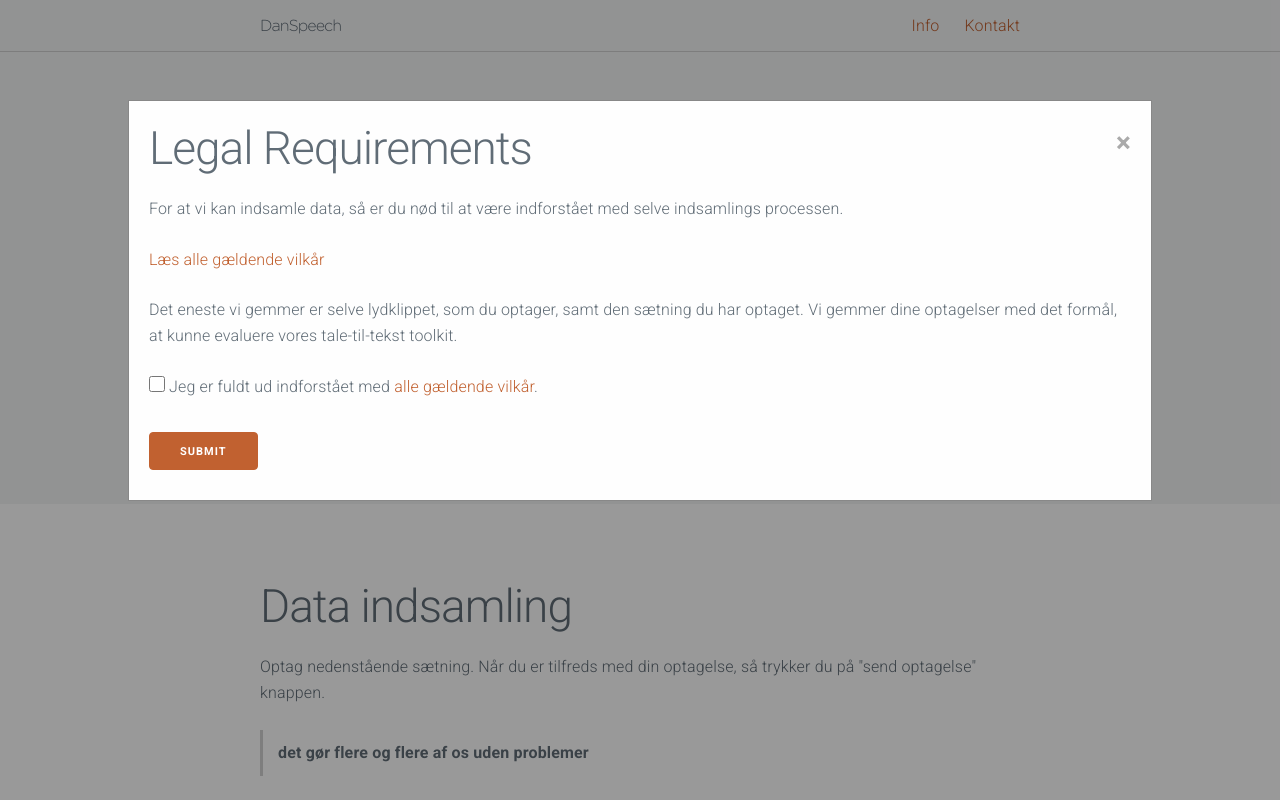
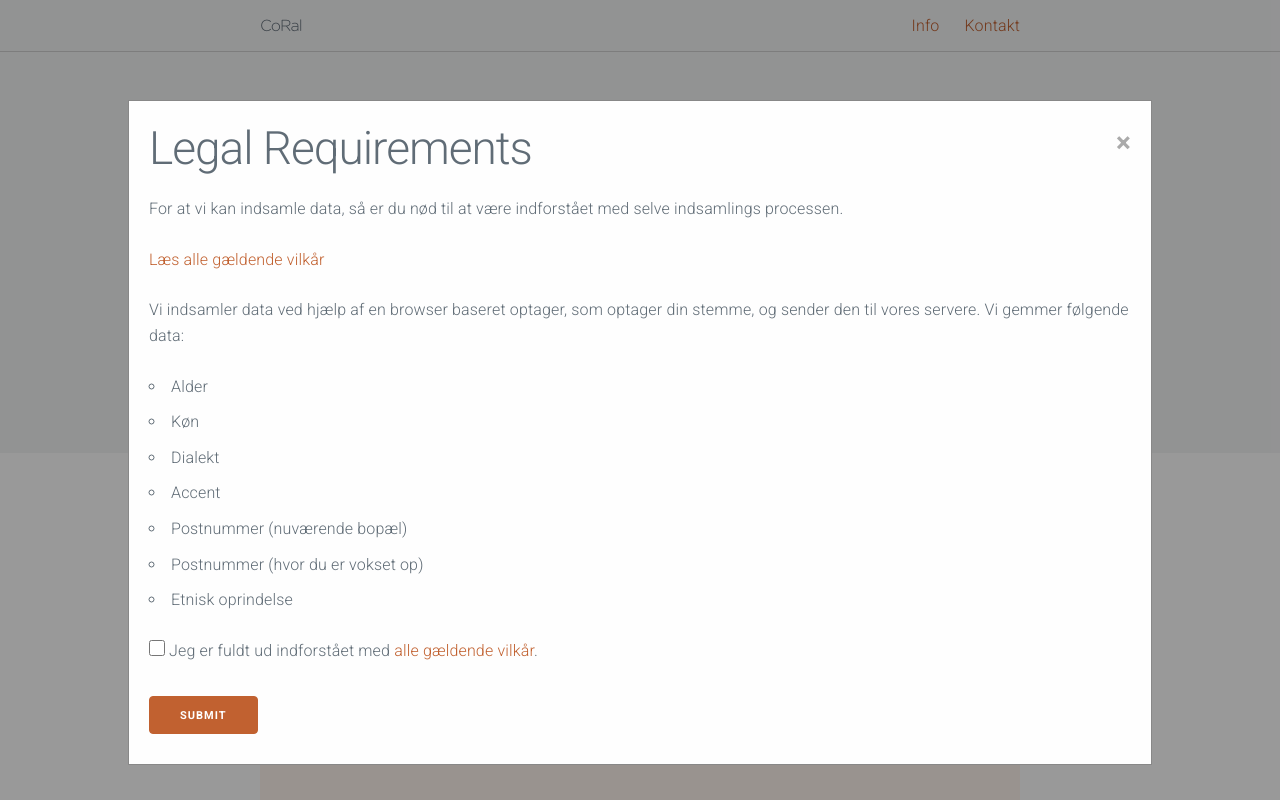
Before and after one commit to Rasmusafj/danspeech_webapp, a Django app: page / in a window 1280 px wide. Run offline with Django 3.2, Linux system fonts and the light colour scheme; some libraries are stand-ins or nearby versions.

Commit message:
feat: update text

```diff
--- a/CoRal/templates/index.html
+++ b/CoRal/templates/index.html
@@ -7,8 +7,8 @@
 
     <meta charset="UTF-8">
     <meta name="viewport" content="width=device-width, initial-scale=1">
-    <meta name="author" content="Kings of DTU">
-    <title>DanSpeech | Recording App</title>
+    <meta name="author" content="Anders Jess Pedersen">
+    <title>CoRal | Recording App</title>
 
     <!-- Front end utils -->
     <link rel="stylesheet" href="//fonts.googleapis.com/css?family=Roboto:300,300italic,700,700italic">
@@ -106,7 +106,7 @@
         <nav class="navigation" style="z-index: 999">
             <section class="container">
                 <a class="navigation-title" href="#home">
-                    <h1 class="title">DanSpeech</h1>
+                    <h1 class="title">CoRal</h1>
                 </a>
                 <ul class="navigation-list float-right">
                     <li class="navigation-item">
@@ -121,13 +121,11 @@
         <header class="header" id="home">
             <section class="container">
                 <h1>
-                    DanSpeech
+                    CoRal
                 </h1>
                 <p class="description">
-                    I forbindelse med et Kandidat speciale på Danmarks Tekniske Universitet forsøger vi at lave et
-                    open-source toolkit til dansk talegenkendelse (DanSpeech). Vi har brug
-                    for din hjælp til at indsamle et eksternt datasæt, der skal bruges til at evaluere DanSpeech.
-                    Det tager ikke lang tid at bidrage, og du får mulighed for at hjælpe et spændende projekt på vej.
+                    CoRal er et projekt, som har til formål at indsamle dansk dialekt data, som kan bruges til at
+                    træne forskellige tale AI modeller.
                 </p>
 
                 <p><a href="#info"> Læs mere om projektet </a></p>
@@ -151,9 +149,18 @@
                     </a>
                 </p>
                 <p>
-                    Det eneste vi gemmer er selve lydklippet, som du optager, samt den sætning du har optaget. Vi gemmer
-                    dine
-                    optagelser med det formål, at kunne evaluere vores tale-til-tekst toolkit.
+                    Vi indsamler data ved hjælp af en browser baseret optager, som optager din stemme, og sender den til
+                    vores
+                    servere. Vi gemmer følgende data:
+                <ul>
+                    <li>Alder</li>
+                    <li>Køn</li>
+                    <li>Dialekt</li>
+                    <li>Accent</li>
+                    <li>Postnummer (nuværende bopæl)</li>
+                    <li>Postnummer (hvor du er vokset op)</li>
+                    <li>Etnisk oprindelse</li>
+                </ul>
                 </p>
                 <p> <input type="checkbox" id="accept" value="accepted"> Jeg er fuldt ud indforstået med <a
                         href="/requirements/">alle gældende vilkår</a>.</p>
@@ -194,27 +201,7 @@
                 Info
             </h1>
             <p>
-                I vores Kandidat speciale på Danmarks Tekniske Universitet forsøger vi at lave et open-source toolkit
-                til dansk talegenkendelse (DanSpeech). Mere
-                specifikt, så er vi interesset i at DanSpeech skal kunne oversætte tale til tekst.
-                DanSpeech skal være tilgængeligt for alle. Om det skal bruges i forbindelse med en virksomheds
-                kommercielle
-                produkter, diverse fritidsprojekter eller til undervisning er underordnet. Vi vil bare gerne sørge for
-                at dansk
-                tale genkendelse er tilgængeligt for dem der har lyst til at bruge det.
-            </p>
-            <p>
-                Talegenkendelse er generelt set et svært problem, og selve præcisionen er meget afhængig af forskellige
-                faktorer heriblandt mikrofonens kvalitet, personen og dialekt. For at vurdere DanSpeech i forbindelse
-                med
-                en stor variation af bl.a. ovenstående faktorer, så er vi interesseret i at indsamle et unikt datasæt
-                bestående af mange forskellige personer og sætninger.
-            </p>
-            <p>
-                Er du interesseret i at hjælpe? Så skal du bare optage sætningen der er givet i ovenstående sektion og
-                indsende den til vores server. Det er rimelig simpelt og hurtigt, så hvis du har mod på det, er du
-                velkommen
-                til at indtaste flere sætninger.
+                Blablabla
             </p>
 
         </section>
@@ -227,11 +214,11 @@
                 du kontakte os på en af følgende emails.
             </p>
             <p>
-                <i>Rasmus Arpe Fogh Jensen</i> </br> <a href="mailto: s134843@student.dtu.dk">s134843@student.dtu.dk</a>
+                <i>Anders Jess Pedersen</i> </br> <a
+                    href="mailto: anders.j.pedersen@alexandra.dk">anders.j.pedersen@alexandra.dk</a>
             </p>
             <p>
-                <i>Martin Carsten Nielsen</i> </br> <a
-                    href="mailto: s123106@student.dtu.dk  ">s123106@student.dtu.dk</a>
+                <i>Dan Saatrup Nielsen</i> </br> <a href="mailto: dan.nielsen@alexandra.dk">dan.nielsen@alexandra.dk</a>
             </p>
             <div class="row">
                 <div class="column">
```
